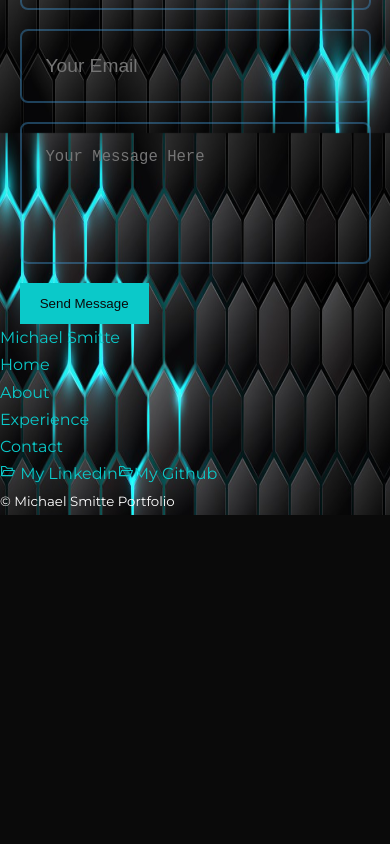
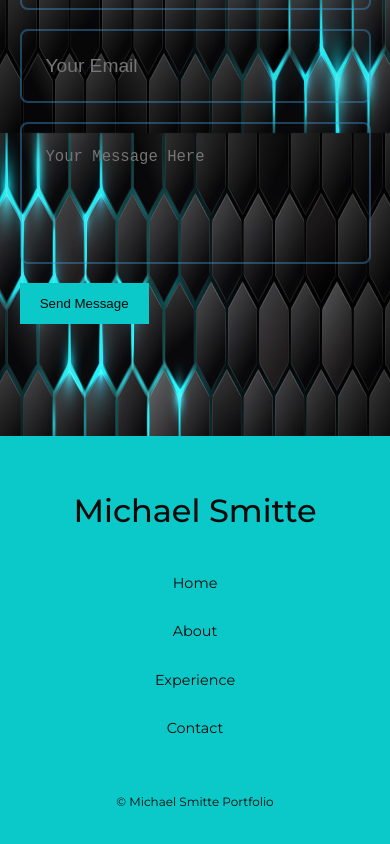
Before and after one commit to Hochipochi/React-Portfolio, a React (Create React App) app: page / in a window 390 px wide. Shown: the part 4087-4931 px from the top of the page. Before the commit the page ends 4602 px from the top, so only its background shows below. Built offline with nearby package versions, Linux system fonts and the light colour scheme.

Commit message:
added footer section and styling

```diff
--- a/src/components/footer/Footer.jsx
+++ b/src/components/footer/Footer.jsx
@@ -13,10 +13,12 @@
         <li><a href='#'>Contact</a></li>
       </ul>
 
-      <div className="footer__socials">
+
+      {/* socials to be added */}
+      {/* <div className="footer__socials">
         <a href='https://www.linkedin.com/' target='_blank'><AiOutlineFolderOpen /> My Linkedin</a>
         <a href='https://github.com/Hochipochi' target='_blank'><AiOutlineFolderOpen />My Github</a>
-      </div>
+      </div> */}
 
       <div className='footer__copyright'>
         <small>&copy; Michael Smitte Portfolio</small>
--- a/src/components/footer/footer.css
+++ b/src/components/footer/footer.css
@@ -0,0 +1,65 @@
+footer {
+    background: var(--color-primary);
+    padding: 3rem 0;
+    text-align: center;
+    font-size: 0.9rem;
+    margin-top: 7rem;
+}
+
+footer a {
+    color: var(--color-bg);
+}
+
+.footer__logo {
+    font-size: 2rem;
+    font-weight: 500;
+    margin-bottom: 2rem;
+    display: inline-block;
+}
+
+.permalinks {
+    display: flex;
+    flex-wrap: wrap;
+    justify-content: center;
+    gap: 2rem;
+    margin: 0 auto 3rem;
+}
+
+.footer__socials {
+    display: flex;
+    justify-content: center;
+    gap: 1rem;
+    margin-bottom: 4rem;
+}
+
+.footer__socials a {
+    background: var(--color-bg);
+    color: var(--color-white);
+    padding: 0.8rem;
+    border-radius: 0.7rem;
+    display: flex;
+    border: 1px solid transparent;
+}
+
+.footer__socials a:hover {
+    background: transparent;
+    color: var(--color-bg);
+    border-color: var(--color-bg);
+}
+
+.footer__copyright {
+    margin-bottom: 4rem;
+    color: var(--color-bg);
+}
+
+/* ========= Media Queries (Small Devices) ========== */
+@media screen and (max-width: 600px) {
+    .permalinks {
+        flex-direction: column;
+        gap: 1.5rem;
+    }
+
+    .footer__socials {
+        margin-bottom: 2.6rem;
+    }
+}
```
